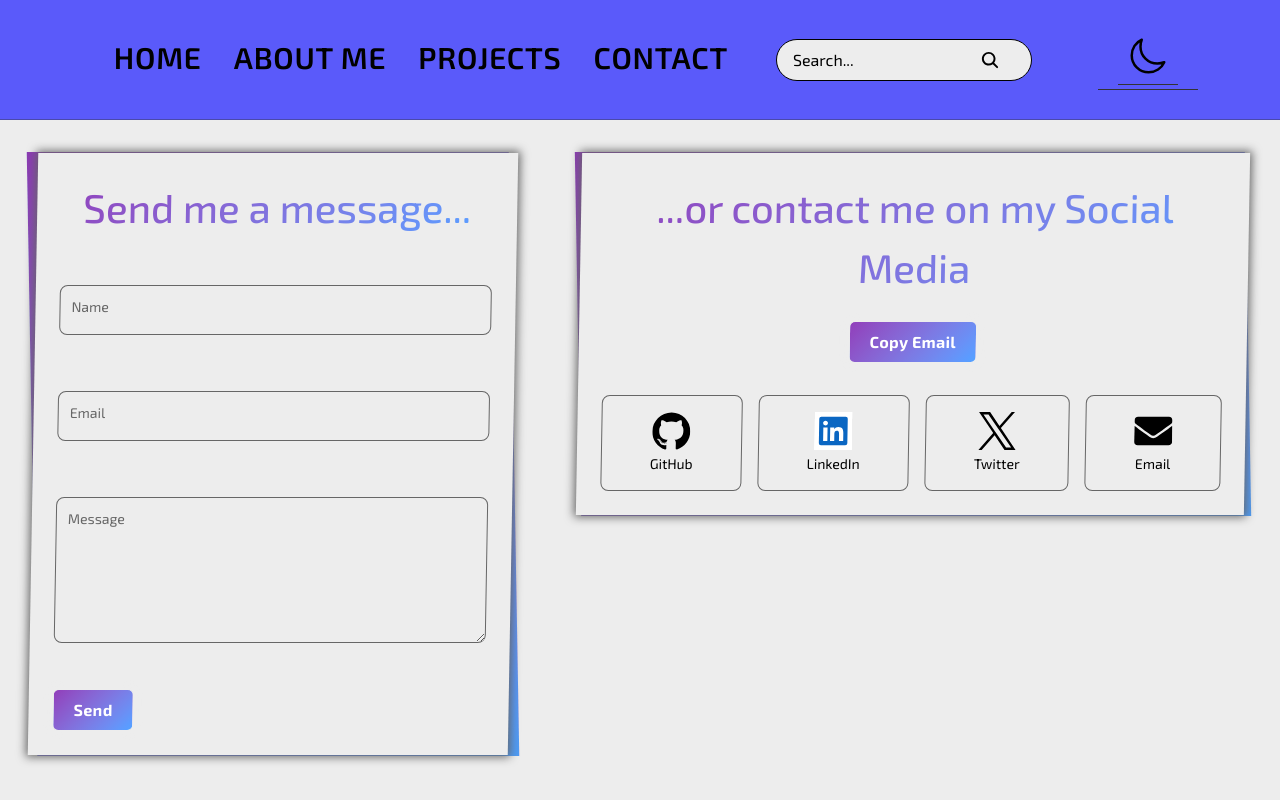
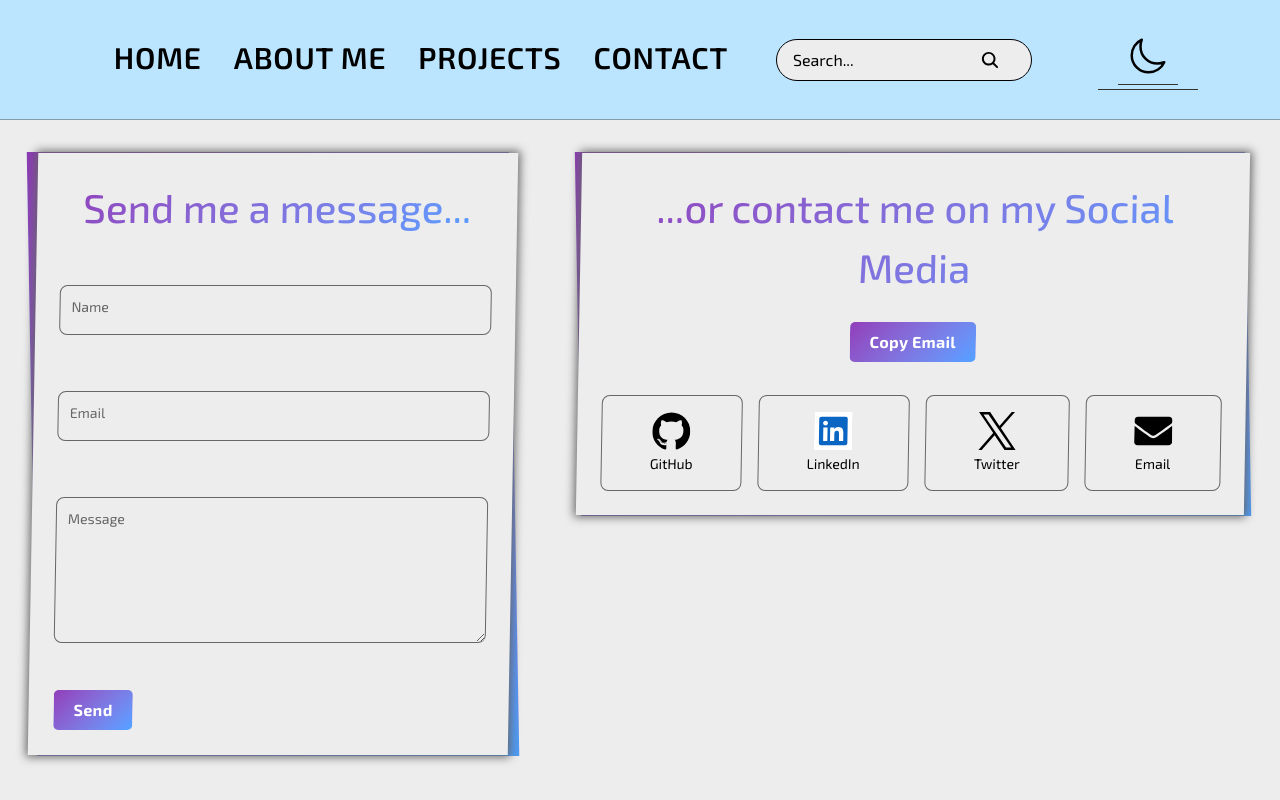
Before and after one commit to Fypeex/portfolio, a React (Vite) app: page /contact in a window 1280 px wide. Shown: the top 800 px of the page. Built offline with nearby package versions, Linux system fonts and the light colour scheme.

Commit message:
Fix themeing and styling

```diff
--- a/package.json
+++ b/package.json
@@ -1,7 +1,7 @@
 {
   "name": "portfolio",
   "private": true,
-  "version": "0.0.0",
+  "version": "1.0.0",
   "type": "module",
   "scripts": {
     "dev": "vite",
--- a/src/ColorScheme/scheme.css
+++ b/src/ColorScheme/scheme.css
@@ -1,5 +1,5 @@
 :root{
-    --bg-color-1: light-dark(#5a5afa, #06065e);
+    --bg-color-1: light-dark(#bbe5ff, #030317);
     --bg-color-2: light-dark(#ededed, #1c1c1c);
     --bg-color-3: light-dark(#b3b3b3, #3d3d3d);
     --bg-color-4: light-dark(#808080, #7a7a7a);
@@ -14,7 +14,7 @@
     --gradient-secondary: oklch(70.7% 0.165 254.624);
     --gradient-connect: oklch(52.1% 0.1275 301.1);
 
-    --accent: light-dark(#d69af4,#913dba);
+    --accent: light-dark(#913dba,#d69af4);
 
     --text-gradient: linear-gradient(135deg, var(--gradient-primary), var(--gradient-secondary),var(--gradient-connect));
     --curtain-gradient: linear-gradient(135deg, var(--gradient-primary), var(--gradient-secondary));
--- a/src/Components/Header/Header.module.css
+++ b/src/Components/Header/Header.module.css
@@ -56,10 +56,6 @@
 }
 
 
-.highlight{
-    @apply bg-gradient-to-r from-[#ff0080] to-[#ff8c00];
-}
-
 .header:has(.resultItem) .searchbarCenter, .header:has(.resultItem) .searchIconCenter {
     top: 33% !important;
 }
@@ -100,8 +96,8 @@
 .results{
     @apply fixed z-[60] w-140 top-[calc(50%+3.25rem)] left-1/2 -translate-x-1/2
     rounded-xl shadow-2xl border overflow-hidden;
-    border-color: var(--bg-color-2);
-    background:color-mix(in oklab,var(--bg-color-1) 60%,transparent);
+    border-color: var(--bg-color-4);
+    background:color-mix(in oklab,var(--bg-color-1) 80%,transparent);
     transition:top .3s ease;
 }
 .resultItem{
@@ -110,13 +106,9 @@
     font-size: 1.1rem;
 }
 .resultItem:not(:last-child){
-    border-bottom:2px solid var(--bg-color-2);
+    border-bottom:1px solid var(--color-4);
 }
-.resultItem:hover{background:var(--gradient-primary-50);color:var(--color-1);}
-
-.resultItem:first-child{
-    @apply rounded-t-xl;
-}
+.resultItem:hover{background:color-mix(in oklab,var(--accent)30%,transparent);}
 
 .resultItem:last-child{
     @apply rounded-b-xl;
--- a/src/Components/ThemeSwitch/ThemeSwitch.tsx
+++ b/src/Components/ThemeSwitch/ThemeSwitch.tsx
@@ -22,9 +22,10 @@ export default function ThemeSwitch({
     );
 
     useEffect(() => {
+        console.log("---Setting theme to: ", theme);
         setTheme(checked ? "dark" : "light");
         controls.start(checked ? 'sun' : 'moon');
-    }, [checked, controls, setTheme]);
+    }, [checked, controls, setTheme, theme]);
 
 
     return (
@@ -82,6 +83,7 @@ export default function ThemeSwitch({
                     </motion.div>
                     <input type="checkbox" id="switch" className={styles.switchInput}
                            onChange={() => {
+                               console.log("CZHA")
                                setChecked(!checked);
                            }}
                            onMouseOver={() => {
--- a/src/Components/Timeline/Timeline.module.css
+++ b/src/Components/Timeline/Timeline.module.css
@@ -49,7 +49,7 @@
 }
 
 .details {
-    @apply text-[1.2rem] font-extrabold leading-tight;
+    @apply text-[1.2rem] font-bold leading-tight;
 }
 
 
--- a/src/Provider/ThemeProvider.tsx
+++ b/src/Provider/ThemeProvider.tsx
@@ -23,11 +23,14 @@ export const useTheme = () => {
 
 export default function ThemeProvider({children}: { children: React.ReactNode }) {
     const [language, setLanguage] = useState<string>(
-        document.cookie.split("; ").find(row => row.startsWith("language="))?.split("=")[1] || navigator.language.split("-")[0] || "en"
+        document.cookie.split("; ").find(row => row.startsWith("language="))?.split("=")[1] || navigator.language.split("-")[0]
     );
     const [theme, setTheme] = useState<Theme>(
-        document.cookie.split("; ").find(row => row.startsWith("theme="))?.split("=")[1] as Theme || matchMedia("(prefers-color-scheme: dark)").matches ? "dark" : "light"
+        document.cookie.split("; ").find(row => row.startsWith("theme="))?.split("=")[1] as Theme || (matchMedia("(prefers-color-scheme: dark)").matches ? "dark" : "light")
     );
+
+
+    console.log("Default theme: ", document.cookie.split("; ").find(row => row.startsWith("theme="))?.split("=")[1] as Theme , matchMedia("(prefers-color-scheme: dark)").matches ? "dark" : "light")
 
     useEffect(() => {
         document.documentElement.style.colorScheme = theme;
--- a/src/Routes/Contact/Contact.tsx
+++ b/src/Routes/Contact/Contact.tsx
@@ -144,7 +144,7 @@ export default function Contact() {
             initial={{opacity: 0, y: 30}}
             animate={{opacity: 1, y: 0}}
             exit={{opacity: 0, y: -30}}
-            transition={{duration: 0.5, ease: "easeOut", delay: 2.5}}
+            transition={{duration: 0.5, ease: "easeOut", delay: 2}}
         >
             <div className={styles.boxes}>
                 <div className={styles.coloredBorder}>
```
Also changed, not shown: src/util/searchIndex.ts (deleted).
